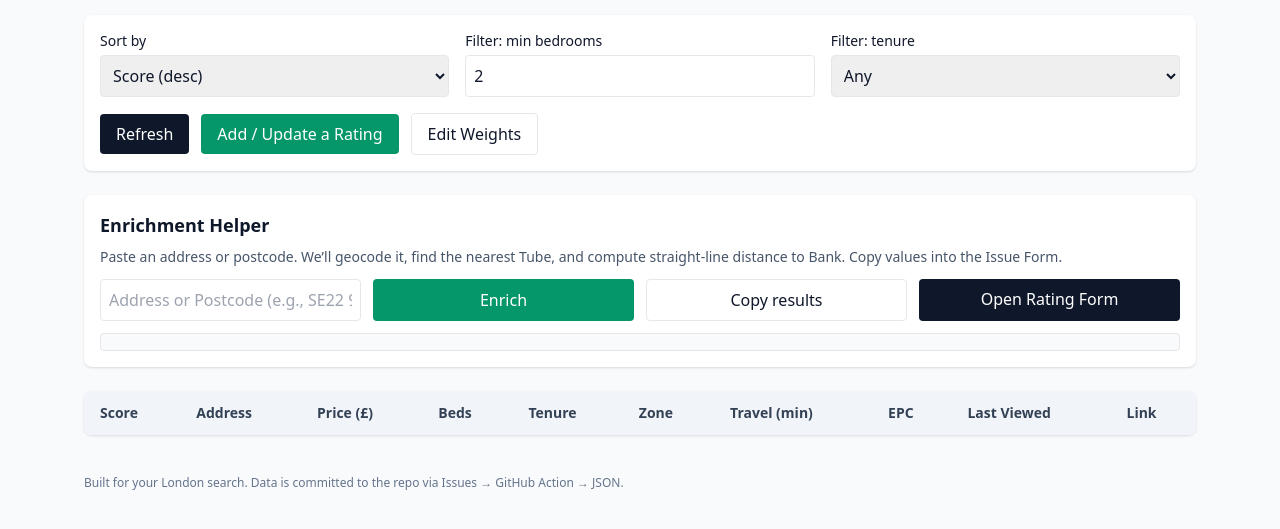
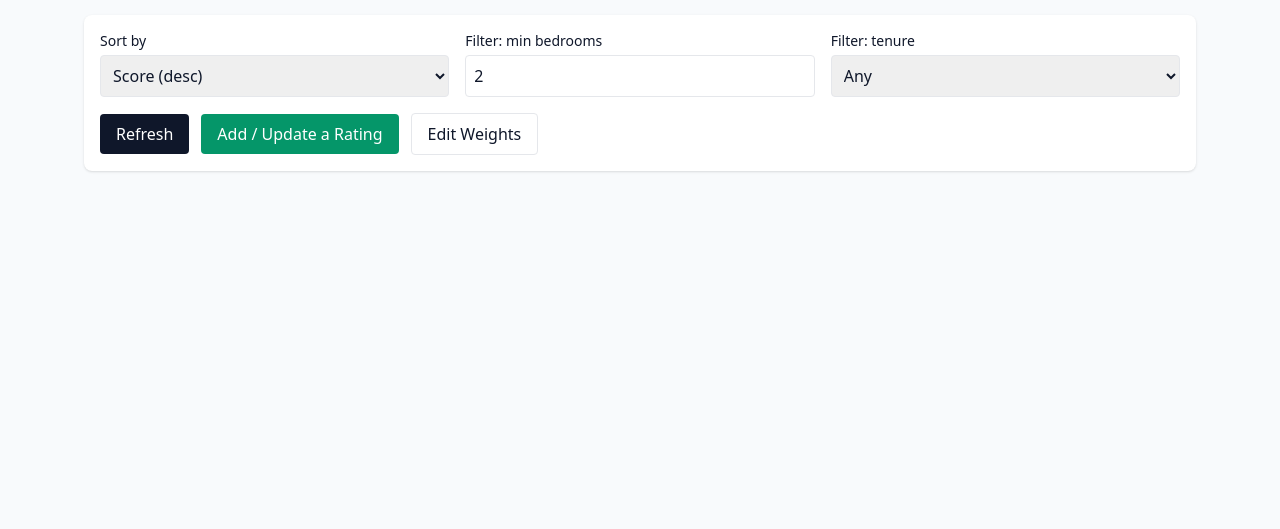
Before and after one commit to Ilye5/London-Property-Search, a plain HTML site: page index.html in a window 1280 px wide. Shown: the part 65-594 px from the top of the page. Drawn offline with nearby package versions, Linux system fonts and the light colour scheme.

Commit message:
Update index.html

```diff
--- a/index.html
+++ b/index.html
@@ -4,7 +4,6 @@
   <meta charset="utf-8" />
   <meta name="viewport" content="width=device-width, initial-scale=1" />
   <title>London Property Scorer</title>
-  <!-- Tailwind CDN (no build step) -->
   <script src="https://cdn.tailwindcss.com"></script>
 </head>
 <body class="bg-slate-50 text-slate-900">
@@ -48,64 +47,4 @@
         <a id="newRatingBtn" target="_blank" class="px-4 py-2 bg-emerald-600 text-white rounded">Add / Update a Rating</a>
         <button id="editWeightsBtn" class="px-4 py-2 border rounded">Edit Weights</button>
       </div>
-    </section>
-
-<!-- Enrichment Helper -->
-<section class="bg-white p-4 rounded-lg shadow">
-  <h2 class="text-lg font-semibold mb-2">Enrichment Helper</h2>
-  <p class="text-sm text-slate-600 mb-3">Paste an address or postcode. We’ll geocode it, find the nearest Tube, and compute straight-line distance to Bank. Copy values into the Issue Form.</p>
-  <div class="grid grid-cols-1 md:grid-cols-4 gap-3">
-    <input id="eh_addr" class="border rounded p-2" placeholder="Address or Postcode (e.g., SE22 9XX)" />
-    <button id="eh_go" class="px-4 py-2 bg-emerald-600 text-white rounded">Enrich</button>
-    <button id="eh_copy" class="px-4 py-2 border rounded">Copy results</button>
-    <a id="eh_issue" target="_blank" class="px-4 py-2 bg-slate-900 text-white rounded text-center">Open Rating Form</a>
-  </div>
-  <div id="eh_out" class="mt-3 text-sm whitespace-pre-wrap bg-slate-50 rounded p-2 border"></div>
-</section>
-
-    <!-- Table -->
-    <section class="bg-white p-0 rounded-lg shadow overflow-hidden">
-      <div class="overflow-x-auto">
-        <table class="min-w-full text-sm">
-          <thead class="bg-slate-100 text-slate-700">
-            <tr>
-              <th class="px-4 py-3 text-left">Score</th>
-              <th class="px-4 py-3 text-left">Address</th>
-              <th class="px-4 py-3 text-left">Price (£)</th>
-              <th class="px-4 py-3 text-left">Beds</th>
-              <th class="px-4 py-3 text-left">Tenure</th>
-              <th class="px-4 py-3 text-left">Zone</th>
-              <th class="px-4 py-3 text-left">Travel (min)</th>
-              <th class="px-4 py-3 text-left">EPC</th>
-              <th class="px-4 py-3 text-left">Last Viewed</th>
-              <th class="px-4 py-3 text-left">Link</th>
-            </tr>
-          </thead>
-          <tbody id="rows"></tbody>
-        </table>
-      </div>
-    </section>
-
-    <!-- Weights Modal -->
-    <dialog id="weightsDialog" class="rounded-lg p-0 w-full max-w-2xl">
-      <form method="dialog">
-        <div class="p-5 border-b">
-          <h2 class="text-lg font-semibold">Edit Scoring Weights</h2>
-        </div>
-        <div class="p-5 space-y-3" id="weightsForm"></div>
-        <div class="p-4 border-t flex justify-end gap-2">
-          <button value="cancel" class="px-4 py-2 border rounded">Cancel</button>
-          <button id="saveWeightsBtn" value="default" class="px-4 py-2 bg-emerald-600 text-white rounded">Save to Issue (PR)</button>
-        </div>
-      </form>
-    </dialog>
-
-  </main>
-
-  <footer class="max-w-6xl mx-auto p-5 text-xs text-slate-500">
-    Built for your London search. Data is committed to the repo via Issues → GitHub Action → JSON.
-  </footer>
-
-  <script type="module" src="./app.js"></script>
-</body>
-</html>
+    </section
```
